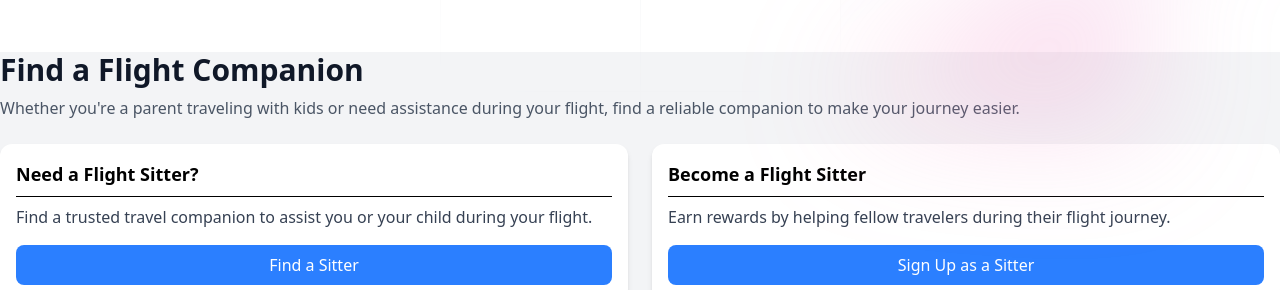
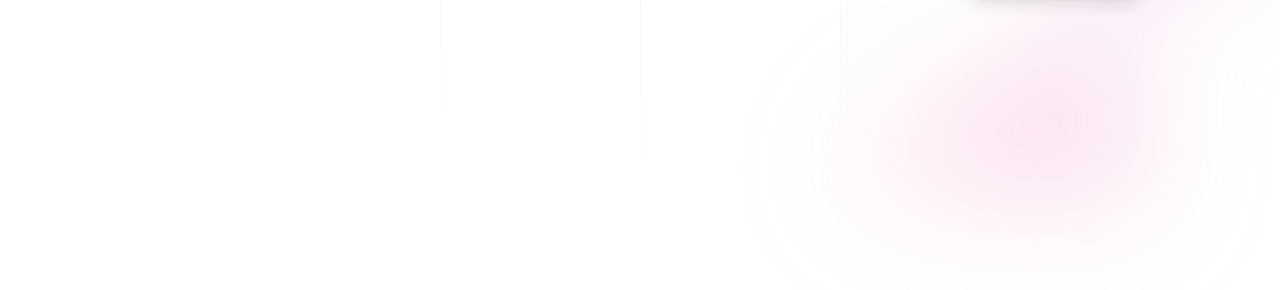
Before and after one commit to elcarp/flight-sitter, a Next.js app: page / in a window 1280 px wide. Shown: the part 828-1118 px from the top of the page. After the commit the page ends 1030 px from the top, so only its background shows below. Built offline with nearby package versions, Linux system fonts and the light colour scheme.

Commit message:
clean up

```diff
--- a/components/nav.tsx
+++ b/components/nav.tsx
@@ -4,7 +4,7 @@ import { Button } from './ui/button'
 
 export default function Nav() {
   return (
-    <header className='w-full bg-white shadow-md p-4 flex items-center justify-between absolute top-0 z-50'>
+    <header className='w-full bg-white shadow-md p-4 flex items-center justify-between absolutetop-0 z-50'>
       <Link href='/'>
         <h1 className='text-2xl font-bold text-gray-800 flex items-center gap-2'>
           <FaPlaneDeparture /> Flight Sitter <FaHeart />
--- a/components/ui/card.tsx
+++ /dev/null
@@ -1,27 +0,0 @@
-import React from 'react'
-import { cn } from '~lib/utils'
-
-import { ReactNode } from 'react'
-
-interface CardProps {
-  className?: string
-  children: ReactNode
-}
-
-export const Card = ({ className, children }: CardProps) => (
-  <div className={cn('bg-white shadow-md rounded-xl p-4', className)}>
-    {children}
-  </div>
-)
-
-export const CardHeader = ({ className, children }: CardProps) => (
-  <div className={cn('border-b pb-2 mb-2', className)}>{children}</div>
-)
-
-export const CardTitle = ({ className, children }: CardProps) => (
-  <h3 className={cn('text-lg font-semibold', className)}>{children}</h3>
-)
-
-export const CardContent = ({ className, children }: CardProps) => (
-  <div className={cn('text-gray-700', className)}>{children}</div>
-)
--- a/src/app/page.tsx
+++ b/src/app/page.tsx
@@ -1,7 +1,4 @@
 import React from 'react'
-import { Button } from '~components/ui/button'
-import { Card, CardContent, CardHeader, CardTitle } from '~components/ui/card'
-import Link from 'next/link'
 import Hero from '~components/hero'
 
 export default function Home() {
@@ -9,50 +6,6 @@ export default function Home() {
     <div className='min-h-screen bg-gray-100 flex flex-col items-center'>
       <main className='w-full'>
         <Hero />
-        <h2 className='text-3xl font-bold text-gray-900'>
-          Find a Flight Companion
-        </h2>
-        <p className='text-gray-600 mt-2'>
-          Whether you&apos;re a parent traveling with kids or need assistance
-          during your flight, find a reliable companion to make your journey
-          easier.
-        </p>
-
-        <div className='mt-6 grid grid-cols-1 md:grid-cols-2 gap-6'>
-          <Card>
-            <CardHeader>
-              <CardTitle>Need a Flight Sitter?</CardTitle>
-            </CardHeader>
-            <CardContent>
-              <p className='text-gray-700'>
-                Find a trusted travel companion to assist you or your child
-                during your flight.
-              </p>
-              <Link href='/find-a-sitter'>
-                <Button className='mt-4 w-full cursor-pointer'>
-                  Find a Sitter
-                </Button>
-              </Link>
-            </CardContent>
-          </Card>
-
-          <Card>
-            <CardHeader>
-              <CardTitle>Become a Flight Sitter</CardTitle>
-            </CardHeader>
-            <CardContent>
-              <p className='text-gray-700'>
-                Earn rewards by helping fellow travelers during their flight
-                journey.
-              </p>
-              <Link href='/sitter-signup'>
-                <Button className='mt-4 w-full cursor-pointer'>
-                  Sign Up as a Sitter
-                </Button>
-              </Link>
-            </CardContent>
-          </Card>
-        </div>
       </main>
     </div>
   )
```
